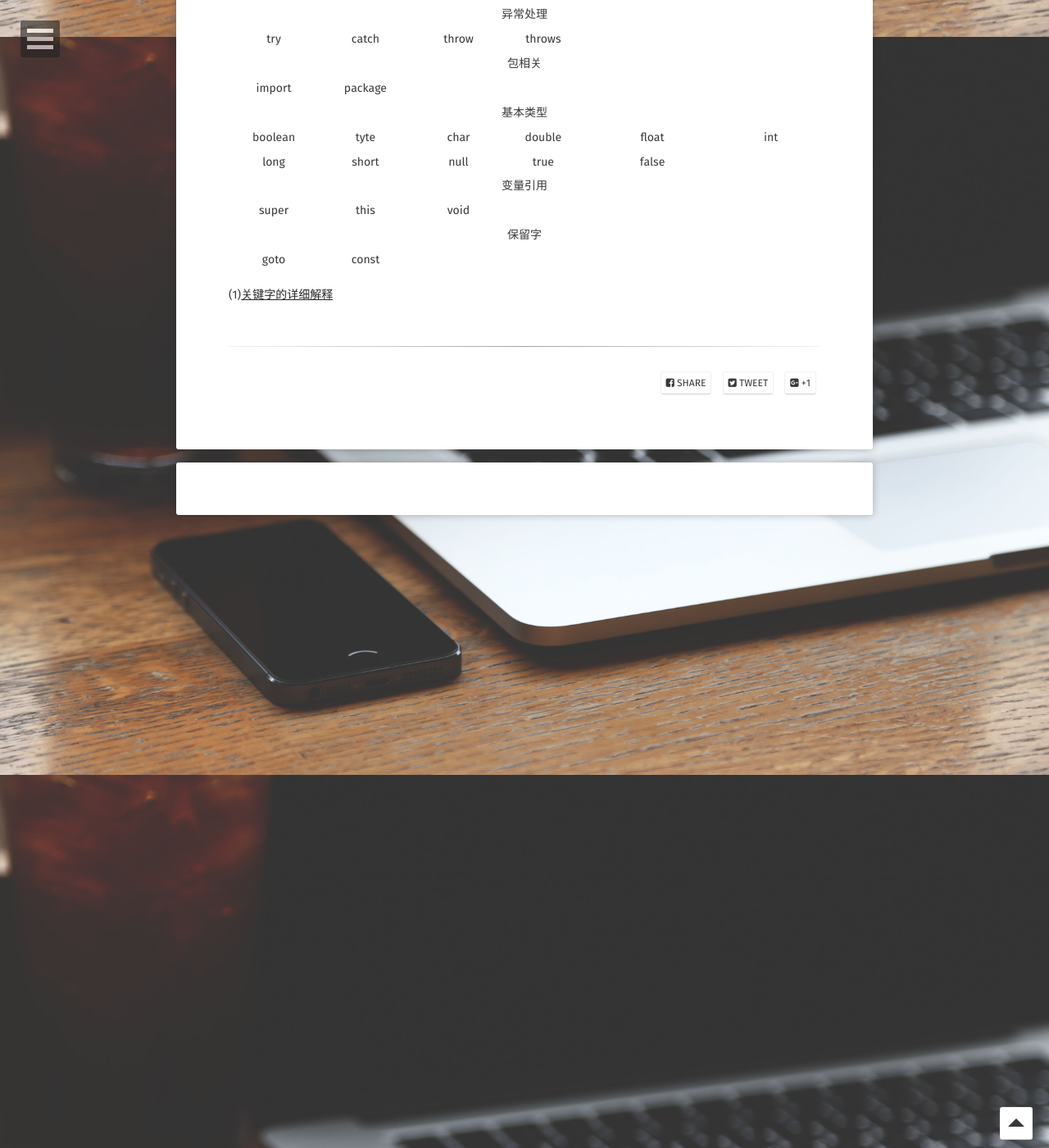
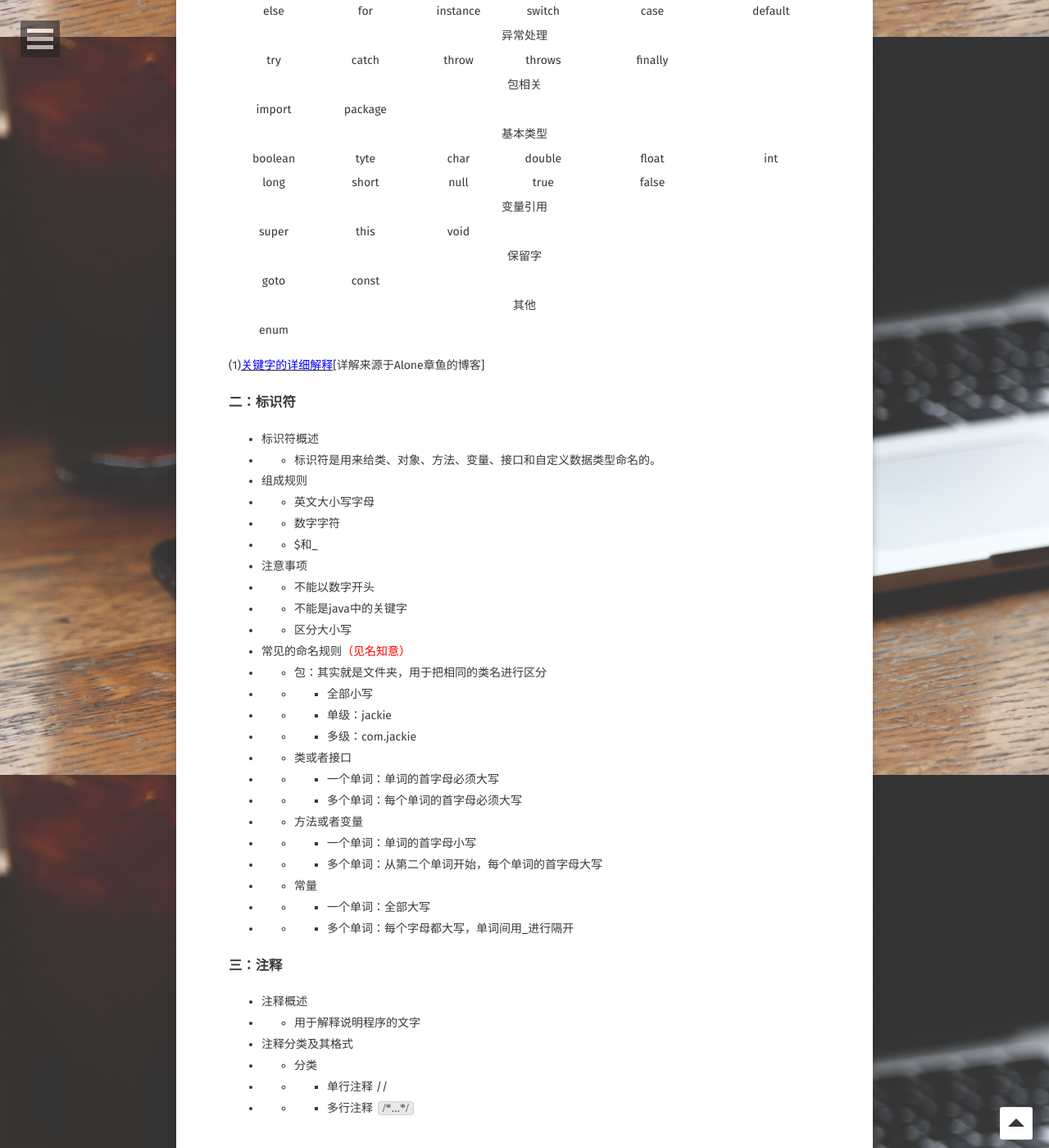
Before and after one commit to jackieliutao/javaStudyRoute, a Jekyll site: the page built from pages/basic-grammer.md, in a window 1280 px wide and 1400 px high, scrolled down 855 px. Shown: the whole window at 82% size. Built offline with Jekyll 4.4.1, drawn with Linux system fonts in a browser that asks for light colours; some web fonts are replaced; comment, search, counter and statistics services are not loaded; some of the changed text lies outside the part shown.

Commit message:
add contents
add contents

````diff
--- a/pages/basic-grammer.md
+++ b/pages/basic-grammer.md
@@ -71,7 +71,7 @@ comments: true
     <td align="center">catch</td>
     <td align="center">throw</td>
     <td align="center">throws</td>
-    <td align="center"></td>
+    <td align="center">finally</td>
     <td align="center"></td>
   </tr>
   <tr>
@@ -126,6 +126,51 @@ comments: true
     <td align="center"></td>
     <td align="center"></td>
   </tr>
+  <tr>
+    <td  align="center" colspan="6">其他</td>
+  </tr>
+  <tr>
+    <td align="center">enum</td>
+    <td align="center"assert</td>
+    <td align="center"></td>
+    <td align="center"></td>
+    <td align="center"></td>
+    <td align="center"></td>
+  </tr>
 </table>
 
-(1)[关键字的详细解释](http://www.cnblogs.com/AloneZ/p/java1.html)
+(1)[<font color="blue">关键字的详细解释</font>](http://www.cnblogs.com/AloneZ/p/java1.html)[详解来源于Alone章鱼的博客]
+
+### 二：标识符
+* 标识符概述
+* * 标识符是用来给类、对象、方法、变量、接口和自定义数据类型命名的。
+* 组成规则
+* * 英文大小写字母
+* * 数字字符
+* * $和_
+* 注意事项
+* * 不能以数字开头
+* * 不能是java中的关键字
+* * 区分大小写
+* 常见的命名规则<font color="red">（见名知意）</font>
+* * 包：其实就是文件夹，用于把相同的类名进行区分
+* * * 全部小写
+* * * 单级：jackie
+* * * 多级：com.jackie
+* * 类或者接口
+* * * 一个单词：单词的首字母必须大写
+* * * 多个单词：每个单词的首字母必须大写
+* * 方法或者变量
+* * * 一个单词：单词的首字母小写
+* * * 多个单词：从第二个单词开始，每个单词的首字母大写
+* * 常量
+* * * 一个单词：全部大写
+* * * 多个单词：每个字母都大写，单词间用_进行隔开
+
+### 三：注释
+* 注释概述
+* * 用于解释说明程序的文字
+* 注释分类及其格式
+* * 分类
+* * * 单行注释 //
+* * * 多行注释 ```/*...*/```
````
